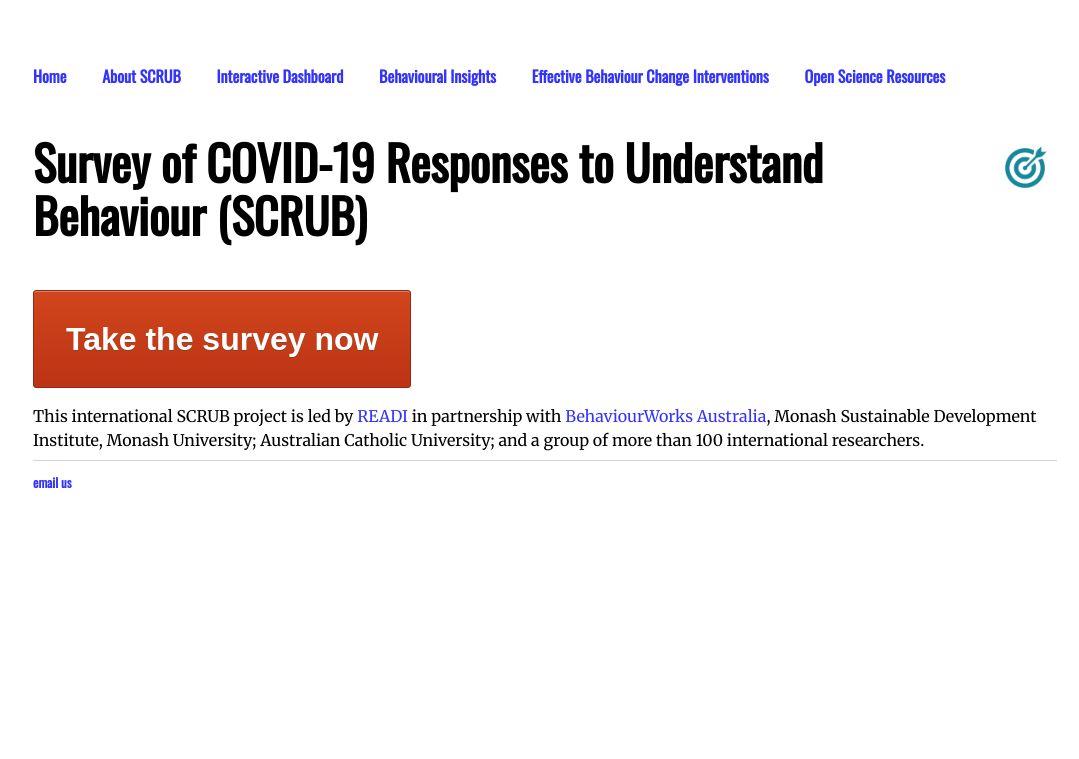
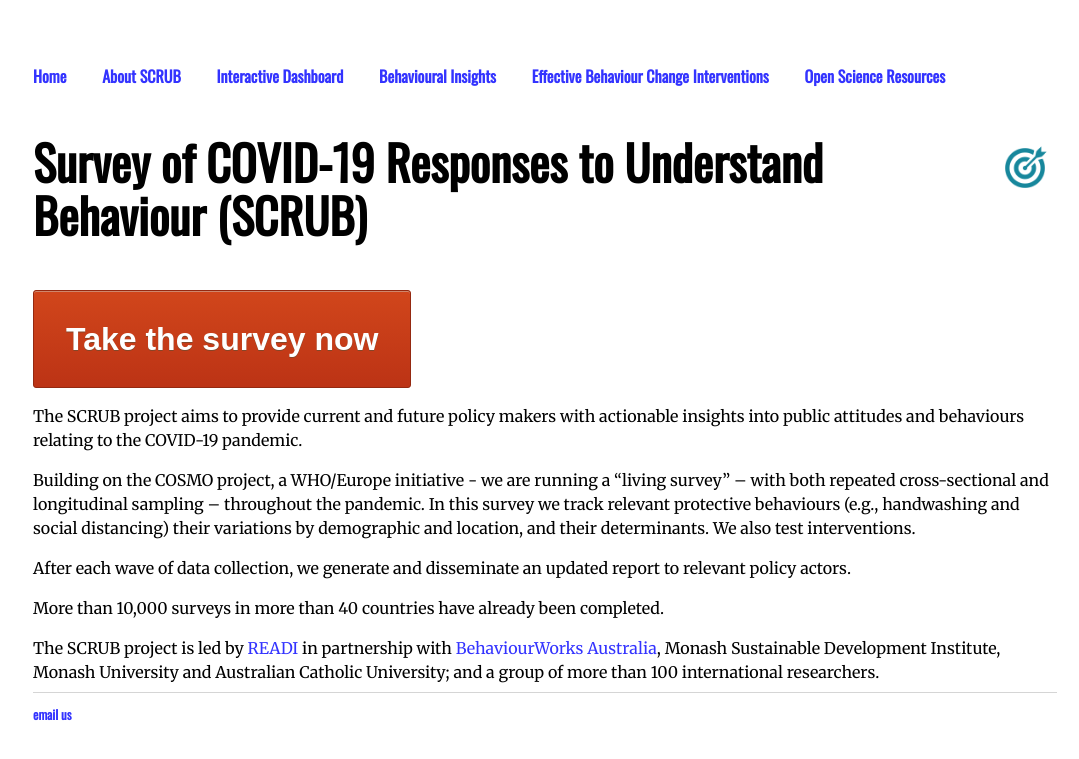
Before and after one commit to aksaeri/scrub, a Jekyll site: the page built from index.md, in a window 1280 px wide. Shown: the top 759 px of the page, without its empty margins (95-1174 px from the left). Built offline with Jekyll 4.4.1, drawn with Linux system fonts in a browser that asks for light colours.

Commit message:
Update index.md

```diff
--- a/index.md
+++ b/index.md
@@ -9,4 +9,12 @@
 
 <a href="https://monash.az1.qualtrics.com/jfe/form/SV_9oDWE8BbT35lfO5?SOURCE=scrubcovid19.org" class="myButton" style=" text-align: center">Take the survey now</a>
 
-This international SCRUB project is led by [READI](https://www.readiresearch.org/) in partnership with [BehaviourWorks Australia](https://behaviourworksaustralia.org), Monash Sustainable Development Institute, Monash University; Australian Catholic University; and a group of more than 100 international researchers.
+The SCRUB project aims to provide current and future policy makers with actionable insights into public attitudes and behaviours relating to the COVID-19 pandemic.
+
+Building on the COSMO project, a WHO/Europe initiative - we are running a “living survey” -- with both repeated cross-sectional and longitudinal sampling --  throughout the pandemic. In this survey we track relevant protective behaviours (e.g., handwashing and social distancing) their variations by demographic and location, and their determinants. We also test interventions.
+
+After each wave of data collection, we generate and disseminate an updated report to relevant policy actors.
+
+More than 10,000 surveys in more than 40 countries have already been completed.
+
+The SCRUB project is led by [READI](https://www.readiresearch.org/) in partnership with [BehaviourWorks Australia](https://behaviourworksaustralia.org), Monash Sustainable Development Institute, Monash University and Australian Catholic University; and a group of more than 100 international researchers.
```
